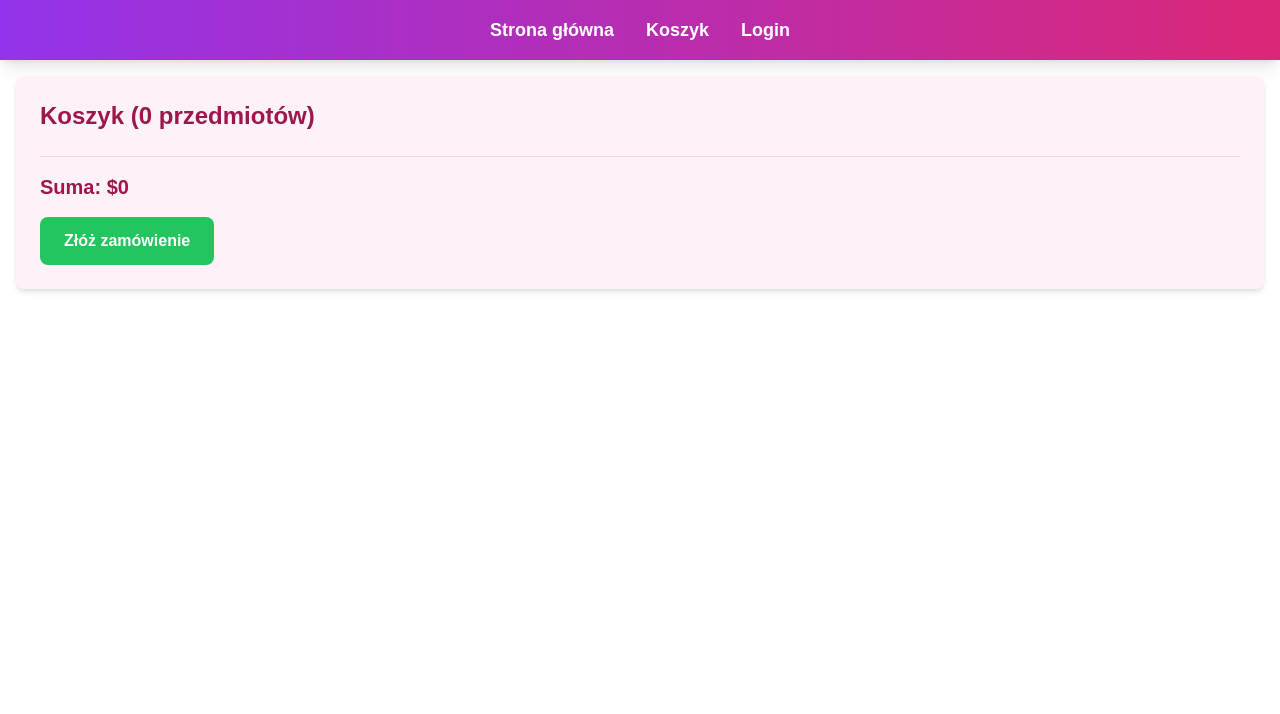
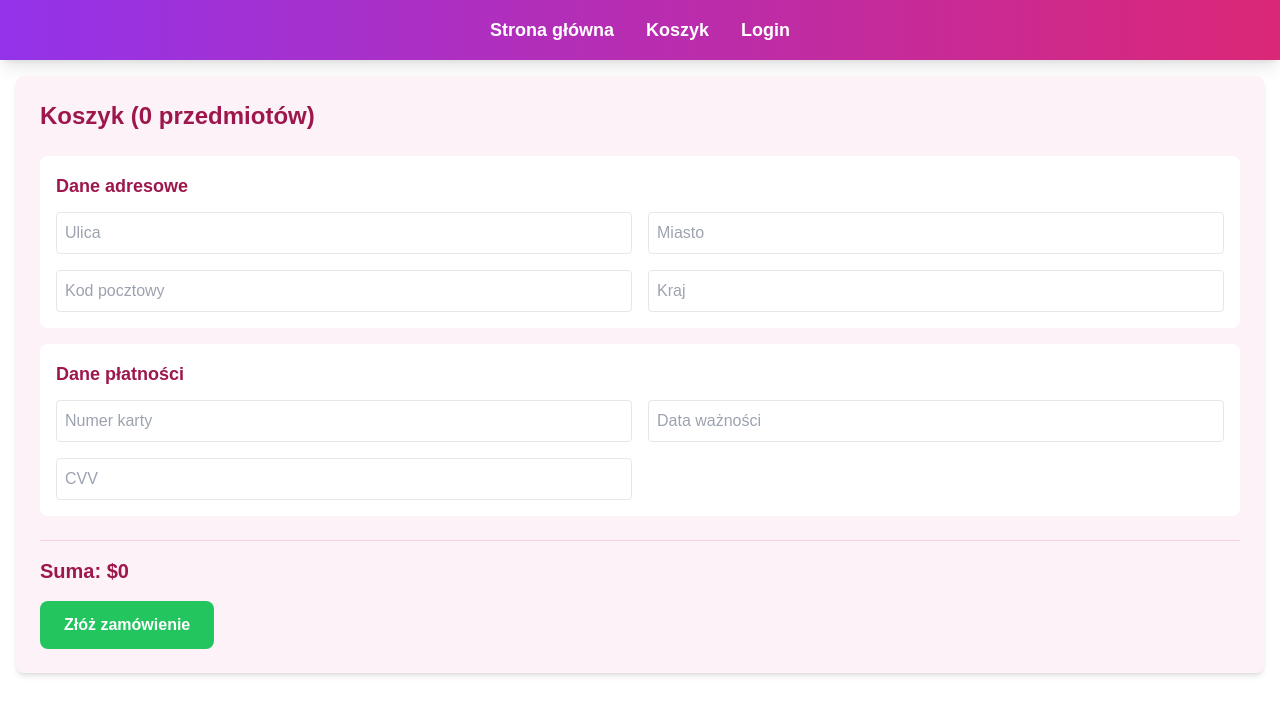
Before and after one commit to UniversityOfGdanskProjects/projektprogramistyczny-martapiotrowska257, a Next.js app in the folder sklep-internetowy/: page /koszyk in a window 1280 px wide. Shown: the top 714 px of the page. Built offline with nearby package versions, Linux system fonts and the light colour scheme.

Commit message:
Add address and payment information handling in cart component; implement validation and user feedback

```diff
--- a/sklep-internetowy/app/koszyk/page.js
+++ b/sklep-internetowy/app/koszyk/page.js
@@ -7,14 +7,24 @@ export default function KoszykPage() {
   const [isOrdering, setIsOrdering] = useState(false);
   const [orderMessage, setOrderMessage] = useState("");
   const [user, setUser] = useState(null);
+  const [address, setAddress] = useState({
+    street: "",
+    city: "",
+    postalCode: "",
+    country: "",
+  });
+  const [paymentInfo, setPaymentInfo] = useState({
+    cardNumber: "",
+    expiryDate: "",
+    cvv: "",
+  });
 
   useEffect(() => {
-    // Get cart and user data from sessionStorage at once
     const savedCart = sessionStorage.getItem("cart");
     const savedUser = sessionStorage.getItem("token");
 
-    console.log("Retrieved cart from sessionStorage:", savedCart); // Debugging line
-    console.log("Saved user in sessionStorage:", savedUser); // Debugging line
+    console.log("Retrieved cart from sessionStorage:", savedCart);
+    console.log("Saved user in sessionStorage:", savedUser);
 
     if (savedCart) {
       setCart(JSON.parse(savedCart));
@@ -45,21 +55,35 @@ export default function KoszykPage() {
       setOrderMessage("Musisz być zalogowany, aby złożyć zamówienie.");
       return;
     }
+
+    if (
+      !address.street ||
+      !address.city ||
+      !address.postalCode ||
+      !address.country
+    ) {
+      setOrderMessage("Proszę wypełnić dane adresowe.");
+      return;
+    }
+
+    if (
+      !paymentInfo.cardNumber ||
+      !paymentInfo.expiryDate ||
+      !paymentInfo.cvv
+    ) {
+      setOrderMessage("Proszę wypełnić dane płatności.");
+      return;
+    }
+
     setIsOrdering(true);
     setOrderMessage("");
 
     try {
-      const response = await fetch("https://api.escuelajs.co/api/v1/orders", {
-        method: "POST",
-        headers: {
-          "Content-Type": "application/json",
-        },
-        body: JSON.stringify({
-          items: cart,
-          totalPrice,
-          user: user,
-        }),
-      });
+      await new Promise((resolve) => setTimeout(resolve, 1000));
+      const response = {
+        ok: true,
+        json: () => Promise.resolve({ success: true }),
+      };
 
       if (!response.ok) {
         throw new Error("Błąd podczas składania zamówienia.");
@@ -80,6 +104,7 @@ export default function KoszykPage() {
       <h2 className="text-2xl font-bold mb-6 text-pink-800">
         Koszyk ({cart.length} przedmiotów)
       </h2>
+
       <div className="space-y-4">
         {cart.map((item, index) => (
           <div
@@ -97,9 +122,90 @@ export default function KoszykPage() {
           </div>
         ))}
       </div>
+
+      <div className="mt-6 space-y-4">
+        <div className="bg-white p-4 rounded-lg">
+          <h3 className="text-lg font-bold text-pink-800 mb-3">
+            Dane adresowe
+          </h3>
+          <div className="grid grid-cols-2 gap-4">
+            <input
+              type="text"
+              placeholder="Ulica"
+              value={address.street}
+              onChange={(e) =>
+                setAddress({ ...address, street: e.target.value })
+              }
+              className="border p-2 rounded"
+            />
+            <input
+              type="text"
+              placeholder="Miasto"
+              value={address.city}
+              onChange={(e) => setAddress({ ...address, city: e.target.value })}
+              className="border p-2 rounded"
+            />
+            <input
+              type="text"
+              placeholder="Kod pocztowy"
+              value={address.postalCode}
+              onChange={(e) =>
+                setAddress({ ...address, postalCode: e.target.value })
+              }
+              className="border p-2 rounded"
+            />
+            <input
+              type="text"
+              placeholder="Kraj"
+              value={address.country}
+              onChange={(e) =>
+                setAddress({ ...address, country: e.target.value })
+              }
+              className="border p-2 rounded"
+            />
+          </div>
+        </div>
+
+        <div className="bg-white p-4 rounded-lg">
+          <h3 className="text-lg font-bold text-pink-800 mb-3">
+            Dane płatności
+          </h3>
+          <div className="grid grid-cols-2 gap-4">
+            <input
+              type="text"
+              placeholder="Numer karty"
+              value={paymentInfo.cardNumber}
+              onChange={(e) =>
+                setPaymentInfo({ ...paymentInfo, cardNumber: e.target.value })
+              }
+              className="border p-2 rounded"
+            />
+            <input
+              type="text"
+              placeholder="Data ważności"
+              value={paymentInfo.expiryDate}
+              onChange={(e) =>
+                setPaymentInfo({ ...paymentInfo, expiryDate: e.target.value })
+              }
+              className="border p-2 rounded"
+            />
+            <input
+              type="text"
+              placeholder="CVV"
+              value={paymentInfo.cvv}
+              onChange={(e) =>
+                setPaymentInfo({ ...paymentInfo, cvv: e.target.value })
+              }
+              className="border p-2 rounded"
+            />
+          </div>
+        </div>
+      </div>
+
       <div className="mt-6 pt-4 border-t border-pink-200">
         <h3 className="text-xl font-bold text-pink-800">Suma: ${totalPrice}</h3>
       </div>
+
       <button
         onClick={placeOrder}
         disabled={isOrdering}
@@ -109,6 +215,7 @@ export default function KoszykPage() {
       >
         {isOrdering ? "Przetwarzanie..." : "Złóż zamówienie"}
       </button>
+
       {orderMessage && (
         <p className="mt-4 text-pink-700 font-medium">{orderMessage}</p>
       )}
--- a/sklep-internetowy/app/login/page.js
+++ b/sklep-internetowy/app/login/page.js
@@ -11,13 +11,6 @@ export default function LoginPage() {
   const [password, setPassword] = useState("");
   const [isLoggingIn, setIsLoggingIn] = useState(false);
   const router = useRouter();
-
-  useEffect(() => {
-    const token = sessionStorage.getItem("token");
-    if (token) {
-      router.push("/");
-    }
-  }, [router]);
 
   function handleLogin() {
     setIsLoggingIn(true);
```
